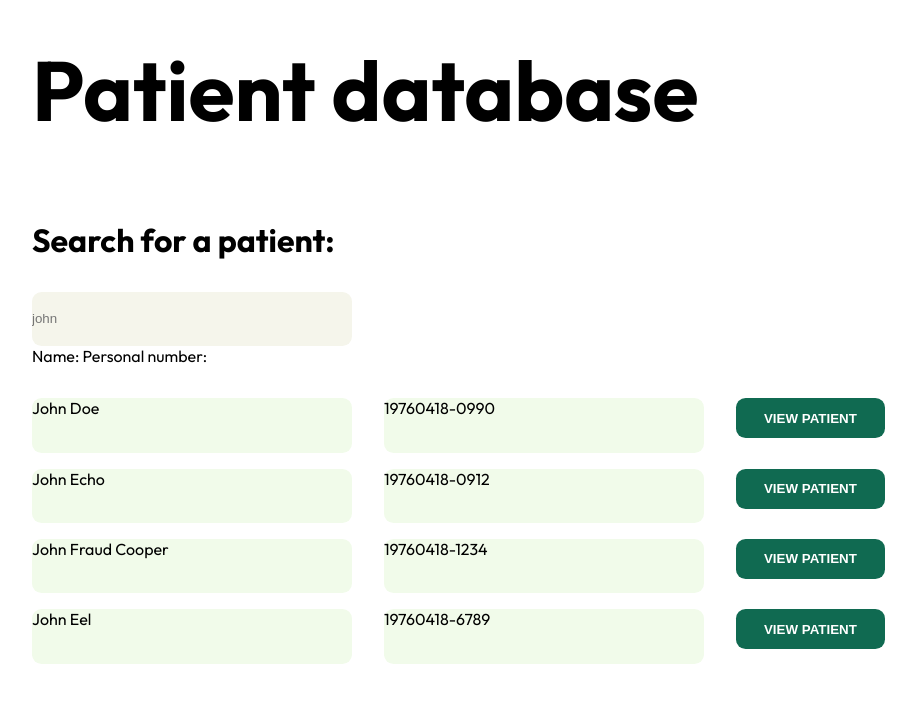
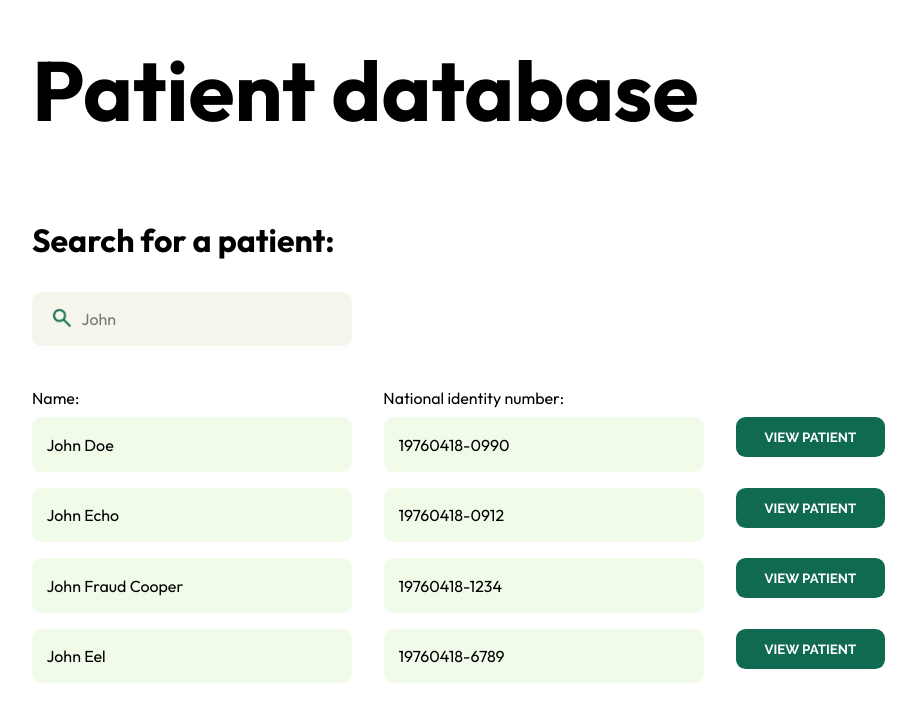
Before and after one commit to prinsergioprin/medicentral-app, a React (Create React App) app: page / in a window 1280 px wide. Shown: the part 107-828 px from the top of the page, without its empty margins (292-1208 px from the left). Before the commit the page ends 803 px from the top, so only its background shows below. Built offline with nearby package versions, Linux system fonts and the light colour scheme.

Commit message:
PatientSearch CSS done. View Patient buttons added.

```diff
--- a/src/Components/PatientDatabase/PatientSearch.css
+++ b/src/Components/PatientDatabase/PatientSearch.css
@@ -1,18 +1,32 @@
 #patientsearch-container {
   padding-left: 20.25rem;
+  padding-right: 16rem;
   padding-top: 6.5rem;
+  padding-bottom: 10.5rem;
 }
 
 #patientdatabase-header {
-  font-size: 84px;
+  font-size: 5.25rem;
   padding-top: 2.5rem;
   padding-bottom: 4.8rem;
 }
 
 #patientsearch-heading {
-  font-size: 32px;
+  font-size: 2rem;
   font-weight: bold;
   padding-bottom: 2rem;
+}
+
+#patientsearch-input-wrapper {
+  position: relative;
+}
+
+#searchIcon {
+  position: absolute;
+  left: 1.1rem;
+  top: 0.9rem;
+  width: 1.5rem;
+  height: auto;
 }
 
 #patientsearch-input-value {
@@ -23,13 +37,26 @@
   border: none;
   border-radius: 0.6rem;
   background: #f5f5eb;
+  font-family: "Outfit", serif;
+  font-size: 1rem;
+}
+
+#patientsearch-input-value::placeholder {
+  padding-left: 3.1rem;
+}
+
+#patientsearch-output-title-box {
+  display: flex;
+  flex-direction: row;
+  gap: 19rem;
+  padding-top: 0.6rem;
+  padding-bottom: 0.6rem;
 }
 
 #patientsearch-output-container {
   display: flex;
   flex-direction: row;
   gap: 2rem;
-  padding-top: 2rem;
   padding-bottom: 2rem;
 }
 
@@ -40,7 +67,8 @@
 }
 
 #patientsearch-output-title {
-  font-size: 16px;
+  font-size: 1rem;
+  padding-top: 2rem;
 }
 
 #patientsearch-output-name {
@@ -49,6 +77,11 @@
   border: none;
   border-radius: 0.6rem;
   background: #f1fbea;
+}
+
+#output-name {
+  padding-top: 1.1rem;
+  padding-left: 0.9rem;
 }
 
 #patientsearch-output-container-right {
@@ -63,6 +96,13 @@
   border: none;
   border-radius: 0.6rem;
   background: #f1fbea;
+  font-family: "Outfit", serif;
+  color: black;
+}
+
+#output-nr {
+  padding-top: 1.1rem;
+  padding-left: 0.9rem;
 }
 
 #view-patient-buttons-container {
@@ -78,5 +118,25 @@
   border-radius: 0.6rem;
   background: #106a51;
   color: white;
+  font-family: "Raleway";
   font-weight: bold;
 }
+
+/* TABLET:___________________________________ */
+
+@media (max-width: 834px) {
+  #patientsearch-container {
+    padding-left: 3rem;
+    padding-right: 3.9rem;
+    padding-top: 3.25rem;
+  }
+}
+
+/* MOBILE:___________________________________ */
+
+@media (max-width: 425px) {
+  #patientsearch-container {
+    padding-left: 20.25rem;
+    padding-top: 6.5rem;
+  }
+}
--- a/src/Components/PatientDatabase/PatientSearch.jsx
+++ b/src/Components/PatientDatabase/PatientSearch.jsx
@@ -1,30 +1,53 @@
 import React from "react";
 import "./PatientSearch.css";
+import searchIcon from "../../Assets/search.png";
 
 function PatientSearch() {
   return (
     <div id="patientsearch-container">
       <h1 id="patientdatabase-header">Patient database</h1>
       <div id="patientsearch-heading">Search for a patient:</div>
-      <input
-        id="patientsearch-input-value"
-        type="text"
-        placeholder="john"
-      ></input>
-      <div id="patientsearch-output-title">Name: Personal number:</div>
+      <div id="patientsearch-input-wrapper">
+        <input
+          id="patientsearch-input-value"
+          type="text"
+          placeholder="John"
+        ></input>
+        <img src={searchIcon} alt="search icon" id="searchIcon" />
+      </div>
+      <div id="patientsearch-output-title-box">
+        <div id="patientsearch-output-title">Name:</div>
+        <div id="patientsearch-output-title">National identity number:</div>
+      </div>
       <div id="patientsearch-output-container">
         <div id="patientsearch-output-container-left">
-          <div id="patientsearch-output-name">John Doe</div>
-          <div id="patientsearch-output-name">John Echo</div>
-          <div id="patientsearch-output-name">John Fraud Cooper</div>
-          <div id="patientsearch-output-name">John Eel</div>
+          <div id="patientsearch-output-name">
+            <p id="output-name">John Doe</p>
+          </div>
+          <div id="patientsearch-output-name">
+            <p id="output-name">John Echo</p>
+          </div>
+          <div id="patientsearch-output-name">
+            <p id="output-name">John Fraud Cooper</p>
+          </div>
+          <div id="patientsearch-output-name">
+            <p id="output-name">John Eel</p>
+          </div>
         </div>
 
         <div id="patientsearch-output-container-right">
-          <div id="patientsearch-output-nr">19760418-0990</div>
-          <div id="patientsearch-output-nr">19760418-0912</div>
-          <div id="patientsearch-output-nr">19760418-1234</div>
-          <div id="patientsearch-output-nr">19760418-6789</div>
+          <div id="patientsearch-output-nr">
+            <p id="output-nr">19760418-0990</p>
+          </div>
+          <div id="patientsearch-output-nr">
+            <p id="output-nr">19760418-0912</p>
+          </div>
+          <div id="patientsearch-output-nr">
+            <p id="output-nr">19760418-1234</p>
+          </div>
+          <div id="patientsearch-output-nr">
+            <p id="output-nr">19760418-6789</p>
+          </div>
         </div>
 
         <div id="view-patient-buttons-container">
```
Also changed, not shown: src/Assets/search.png (added).
